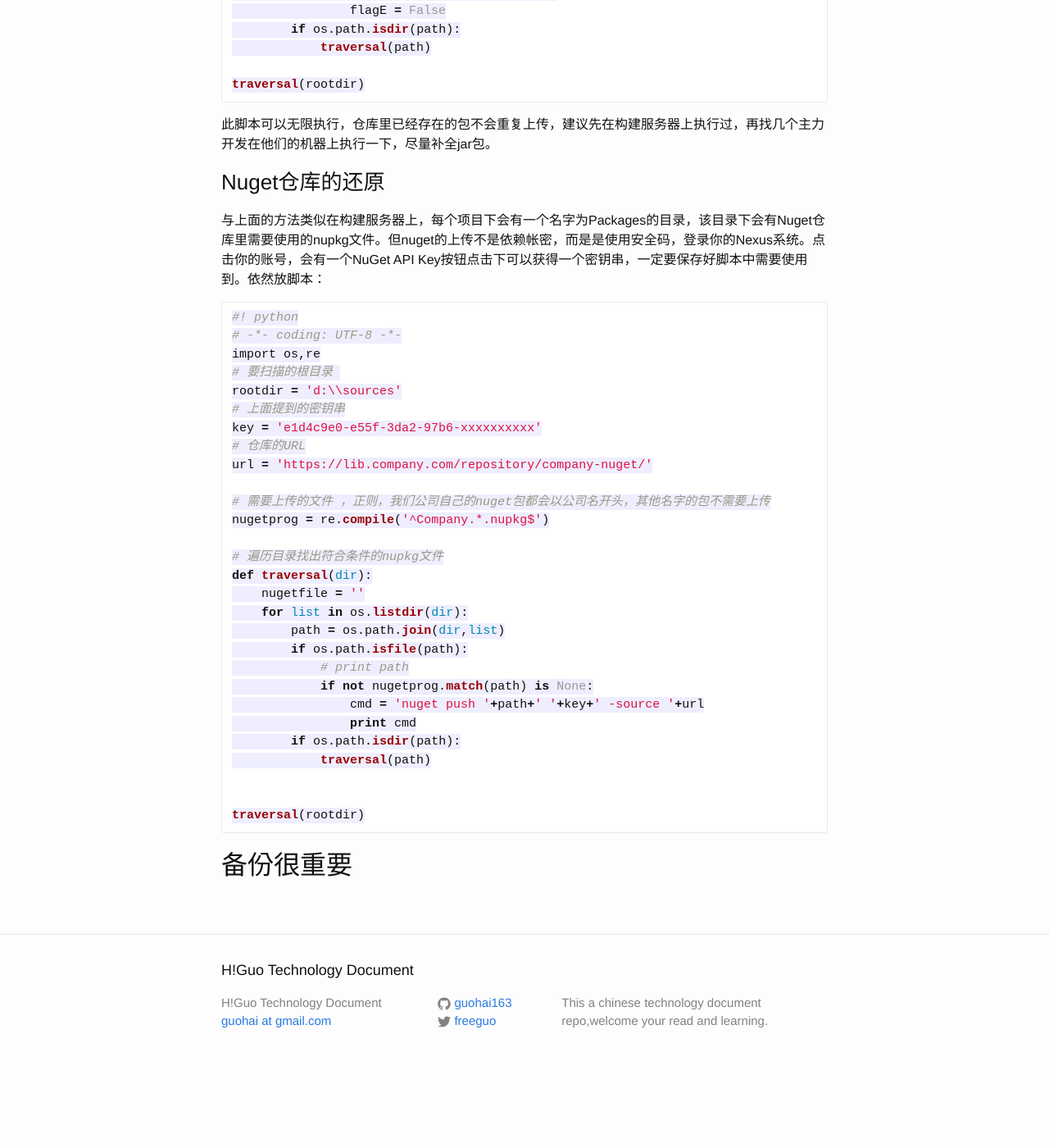
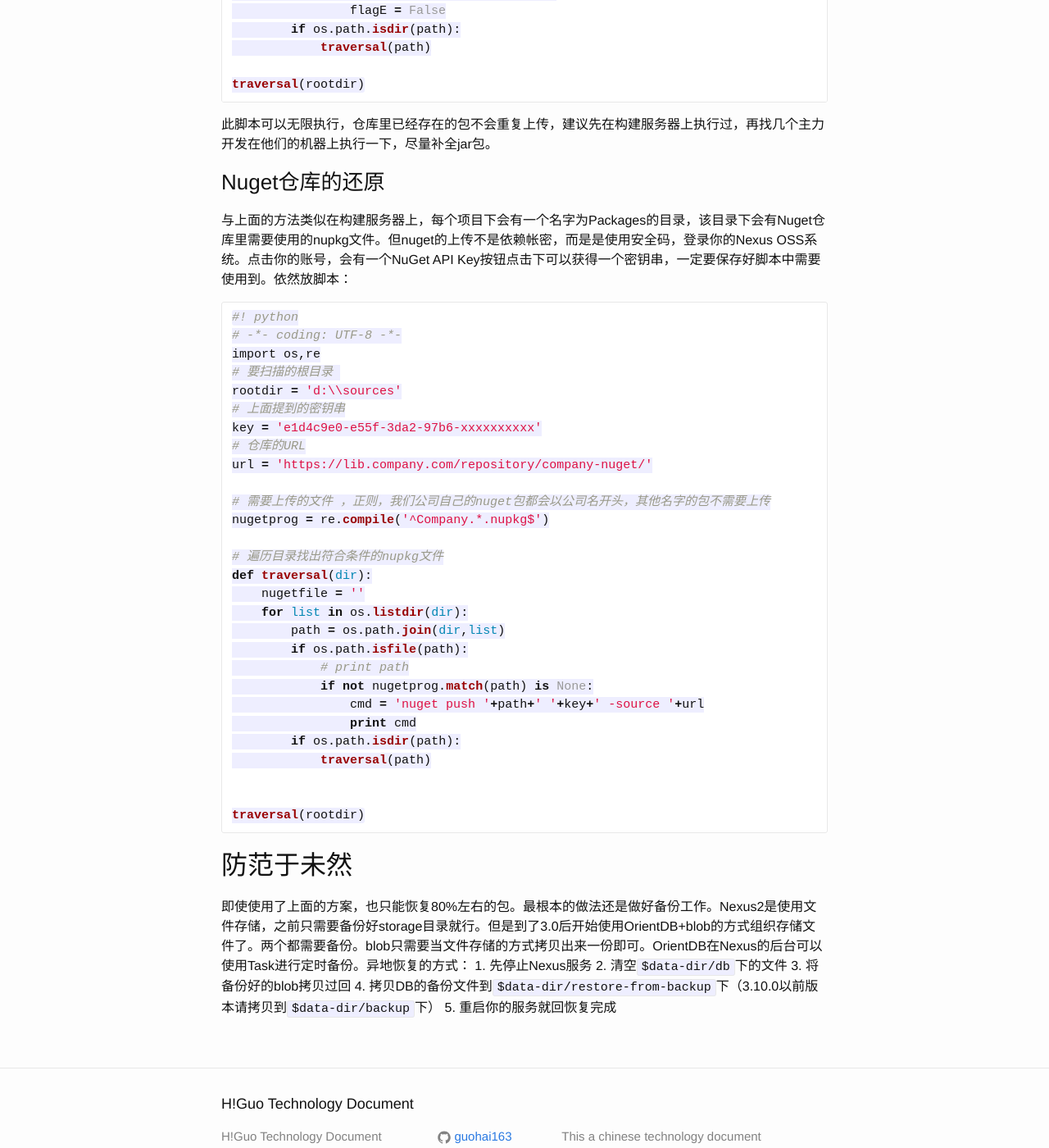
Before and after one commit to guohai163/guohai163.github.io, a Jekyll site: the page built from _posts/2019-09-10-nexus-batch-up.md, in a window 1280 px wide and 1400 px high, scrolled down 2168 px. Shown: the whole window at 82% size. Built offline with Jekyll 4.4.1, drawn with Linux system fonts in a browser that asks for light colours; before the commit the page ends 3485 px from its top, so only the background shows below that; some of the changed text lies outside the part shown.

Commit message:
nexus恢复完成

```diff
--- a/_posts/2019-09-10-nexus-batch-up.md
+++ b/_posts/2019-09-10-nexus-batch-up.md
@@ -5,10 +5,10 @@
 categories: spring aliyun oss
 ---
 
-团队内一直使用Nexus Repository搭建的私服为大家做包下载的加速，以及团队内自己的包管理。上个周末因为机房停电服务异常关机，周一上班后再开机服务死活起不来了。查看日志发现报错`OStorageException: Cannot open local storage '/data1/sonatype-work/nexus3/db/accesslog' with mode=rw`第一反应是文档没有权限读写，或被其他进程占用，把权限加到777了也无效。也没有其他进程在占用。开G搜了下大多提示就是DB损坏了修复云云，试了几个修复方案都不行，使用控制台加载OrientDB也是报同样错误。然而又没有进行过备份.....只能告诉同事一个好消息一个坏消息：好消息是我们的Nexus升级到了最新版本，界面又漂亮了点。坏消息是旧的Nexus挂掉了。
+团队内一直使用Nexus Repository搭建的私服为大家做包下载的加速，以及团队内自己的包管理。上个周末因为机房停电服务异常关机，周一上班后再开机服务死活起不来了。查看日志发现报错`OStorageException: Cannot open local storage '/data1/sonatype-work/nexus3/db/accesslog' with mode=rw`第一反应是文档没有权限读写，或被其他进程占用，把权限加到777了也无效，也没有其他进程在占用。开G搜了下大多提示就是DB损坏了修复云云，试了几个修复方案都不行，使用控制台加载OrientDB也是报同样错误。然而又没有进行过备份.....只能告诉同事一个好消息一个坏消息：好消息是我们的Nexus升级到了最新版本，界面又漂亮了点。坏消息是旧的Nexus挂掉了。
 
 ## 恢复数据
-代理加速的我们直接配置好就行，等着慢慢同步即可。私有包我们团队使用Nexus主要存jar/dll从nuget开始算已经存了快6年了。让团队成员手工一个一个传太恐怖了。这里我分别讲解maven和Nuget的还原方式。
+代理加速的仓库我们直接配置好就行，等着慢慢同步即可。私有包我们团队使用Nexus主要存jar/dll,从Nexus2用过来也6、7年了。让团队成员手工一个一个传太恐怖了。这里我分别讲解一下maven和Nuget的还原方式。
 
 ### Maven的还原
 在开发人员或构建服务器的~/.m2下会有完整的使用过的maven仓库，使用命令`mvn deploy:deploy-file`即可重新传上去，但这东西不可能人为完成。mvn命令还需要包的groupId、artifactId、version等信息，这个东西在pom文件里会有。目前我们需要两个过程：1. 遍历目录找到所有的jar+pom文件 2. 解析pom文件找到里面的关键值拼成一个命令串执行。
@@ -84,7 +84,7 @@
 此脚本可以无限执行，仓库里已经存在的包不会重复上传，建议先在构建服务器上执行过，再找几个主力开发在他们的机器上执行一下，尽量补全jar包。
 
 ### Nuget仓库的还原
-与上面的方法类似在构建服务器上，每个项目下会有一个名字为Packages的目录，该目录下会有Nuget仓库里需要使用的nupkg文件。但nuget的上传不是依赖帐密，而是是使用安全码，登录你的Nexus系统。点击你的账号，会有一个NuGet API Key按钮点击下可以获得一个密钥串，一定要保存好脚本中需要使用到。依然放脚本：
+与上面的方法类似在构建服务器上，每个项目下会有一个名字为Packages的目录，该目录下会有Nuget仓库里需要使用的nupkg文件。但nuget的上传不是依赖帐密，而是是使用安全码，登录你的Nexus OSS系统。点击你的账号，会有一个NuGet API Key按钮点击下可以获得一个密钥串，一定要保存好脚本中需要使用到。依然放脚本：
 ~~~ python
 #! python
 # -*- coding: UTF-8 -*-
@@ -116,4 +116,10 @@
 traversal(rootdir)
 ~~~
 
-## 备份很重要
+## 防范于未然
+即使使用了上面的方案，也只能恢复80%左右的包。最根本的做法还是做好备份工作。Nexus2是使用文件存储，之前只需要备份好storage目录就行。但是到了3.0后开始使用OrientDB+blob的方式组织存储文件了。两个都需要备份。blob只需要当文件存储的方式拷贝出来一份即可。OrientDB在Nexus的后台可以使用Task进行定时备份。异地恢复的方式：
+    1. 先停止Nexus服务
+    2. 清空`$data-dir/db`下的文件
+    3. 将备份好的blob拷贝过回
+    4. 拷贝DB的备份文件到`$data-dir/restore-from-backup`下（3.10.0以前版本请拷贝到`$data-dir/backup`下）
+    5. 重启你的服务就回恢复完成
```
